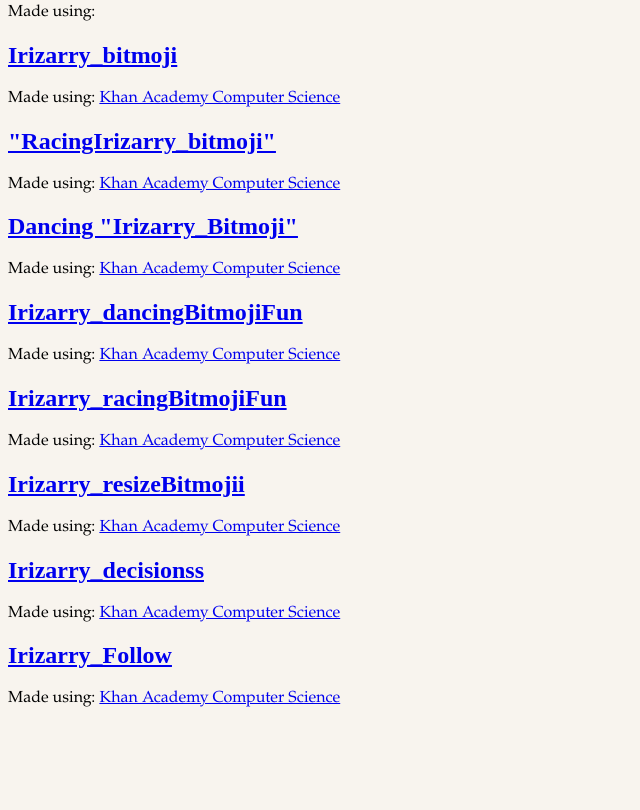
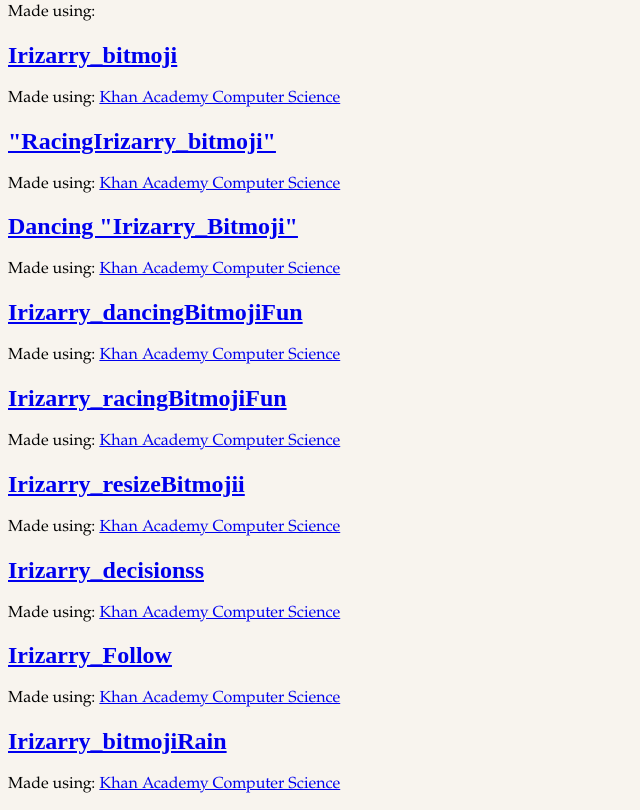
Before and after one commit to alaniseirizarry/alaniseirizarry.github.io, a plain HTML site: page js.html in a window 1280 px wide. Shown: the part 484-1294 px from the top of the page, without its empty margins (0-640 px from the left). Before the commit the page ends 1208 px from the top, so only its background shows below. Drawn offline with Linux system fonts and the light colour scheme; a script that the page names is missing.

Commit message:
Update js.html

```diff
--- a/js.html
+++ b/js.html
@@ -26,6 +26,7 @@ This is the Javascript that has been used in my website.
 <p> <h2><h2><a href="https://www.khanacademy.org/computer-programming/irizarry_resizebitmojii/6523117679984640">Irizarry_resizeBitmojii</a></h2><script src="https://www.khanacademy.org/computer-programming/irizarry_resizebitmojii/6523117679984640/embed.js?editor=no&buttons=no&author=no&embed=yes"></script><p>Made using: <a href="http://www.khanacademy.org/computer-programming">Khan Academy Computer Science</a></p>
 <p> <h2><a href="https://www.khanacademy.org/computer-programming/irizarry_decisionss/5296922116276224">Irizarry_decisionss</a></h2><script src="https://www.khanacademy.org/computer-programming/irizarry_decisionss/5296922116276224/embed.js?editor=no&buttons=no&author=no&embed=yes"></script><p>Made using: <a href="http://www.khanacademy.org/computer-programming">Khan Academy Computer Science</a></p>
 <p> <h2><a href="https://www.khanacademy.org/computer-programming/irizarry_followingg/6016674035974144">Irizarry_Follow</a></h2><script src="https://www.khanacademy.org/computer-programming/irizarry_followingg/6016674035974144/embed.js?editor=no&buttons=no&author=no&embed=yes"></script><p>Made using: <a href="http://www.khanacademy.org/computer-programming">Khan Academy Computer Science</a></p>
-</body>
+<p> <h2><a href="https://www.khanacademy.org/computer-programming/irizarry_bitmojirain/5242150919127040">Irizarry_bitmojiRain</a></h2><script src="https://www.khanacademy.org/computer-programming/irizarry_bitmojirain/5242150919127040/embed.js?editor=no&buttons=no&author=no&embed=yes"></script><p>Made using: <a href="http://www.khanacademy.org/computer-programming">Khan Academy Computer Science</a></p>
+	    </body>
 
 </html>
```
